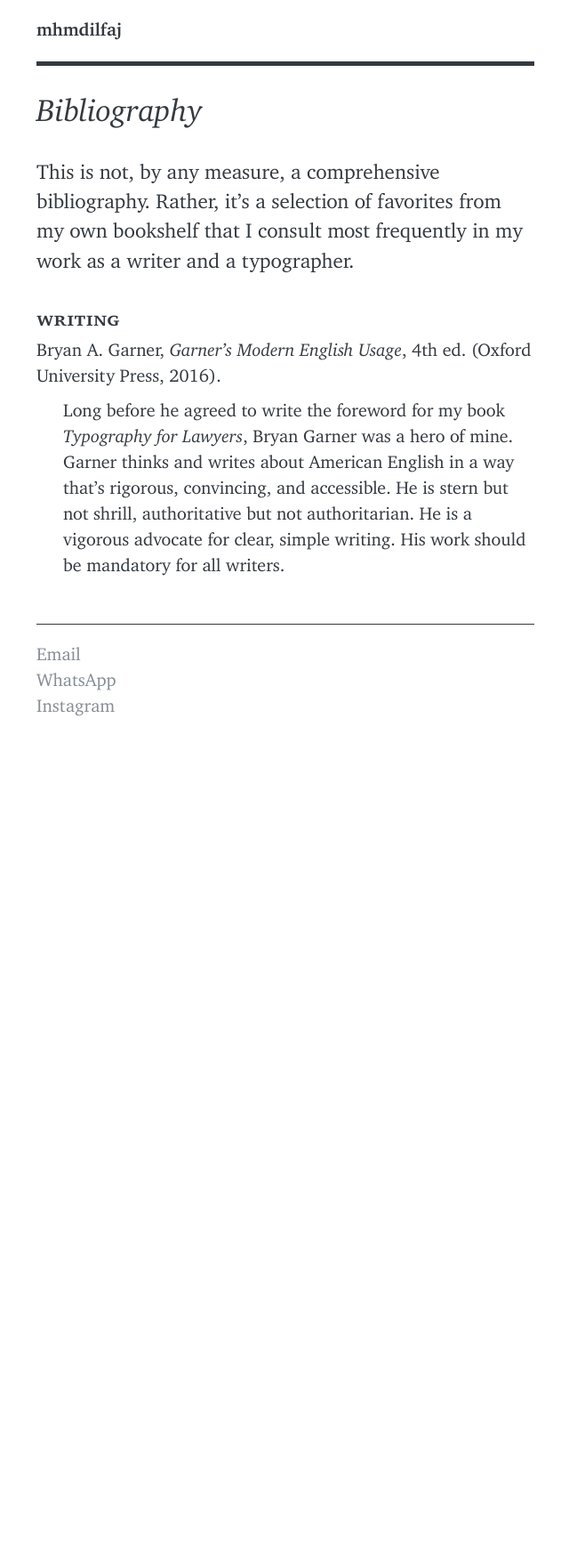
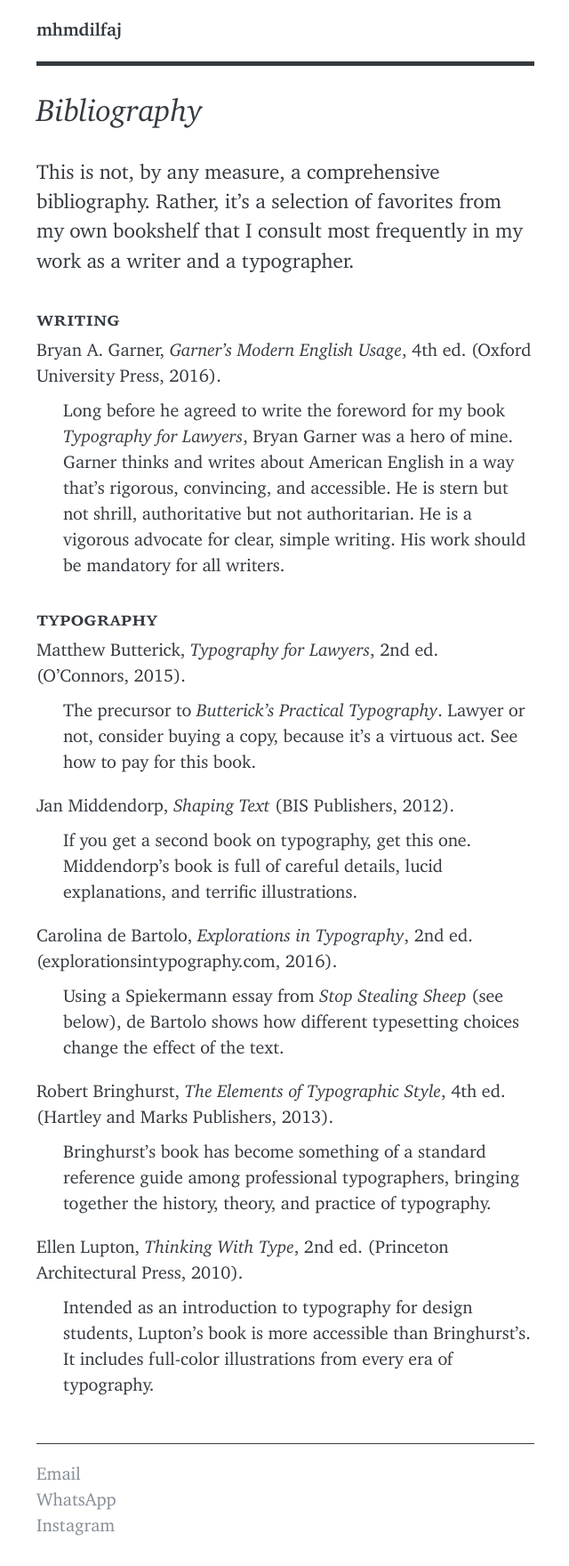
Before and after one commit to mhmdilfaj/mhmdilfaj.github.io, a Jekyll site: the page built from bibliography.md, in a window 1280 px wide. Shown: the whole page at 89% size, without its empty margins (319-959 px from the left). Built offline with Jekyll 4.4.1, drawn with Linux system fonts in a browser that asks for light colours; before the commit the page ends 900 px from its top, so only the background shows below that.

Commit message:
Update bibliography.md

```diff
--- a/bibliography.md
+++ b/bibliography.md
@@ -9,3 +9,19 @@
 ### **writing**
 Bryan A. Garner, *Garner’s Modern English Usage*, 4th ed. (Oxford University Press, 2016).
 : Long before he agreed to write the foreword for my book *Typography for Lawyers*, Bryan Garner was a hero of mine. Garner thinks and writes about American English in a way that’s rigorous, convincing, and accessible. He is stern but not shrill, authoritative but not authoritarian. He is a vigorous advocate for clear, simple writing. His work should be mandatory for all writers.
+
+### **typography**
+Matthew Butterick, *Typography for Lawyers*, 2nd ed. (O’Connors, 2015).
+: The precursor to *Butterick’s Practical Typography*. Lawyer or not, consider buying a copy, because it’s a virtuous act. See how to pay for this book.
+
+Jan Middendorp, *Shaping Text* (BIS Publishers, 2012).
+: If you get a second book on typography, get this one. Middendorp’s book is full of careful details, lucid explanations, and terrific illustrations.
+
+Carolina de Bartolo, *Explorations in Typography*, 2nd ed. (explorationsintypography.com, 2016).
+: Using a Spiekermann essay from *Stop Stealing Sheep* (see below), de Bartolo shows how different typesetting choices change the effect of the text.
+
+Robert Bringhurst, *The Elements of Typographic Style*, 4th ed. (Hartley and Marks Publishers, 2013).
+: Bringhurst’s book has become something of a standard reference guide among professional typographers, bringing together the history, theory, and practice of typography.
+
+Ellen Lupton, *Thinking With Type*, 2nd ed. (Princeton Architectural Press, 2010).
+: Intended as an introduction to typography for design students, Lupton’s book is more accessible than Bringhurst’s. It includes full-color illustrations from every era of typography.
```
